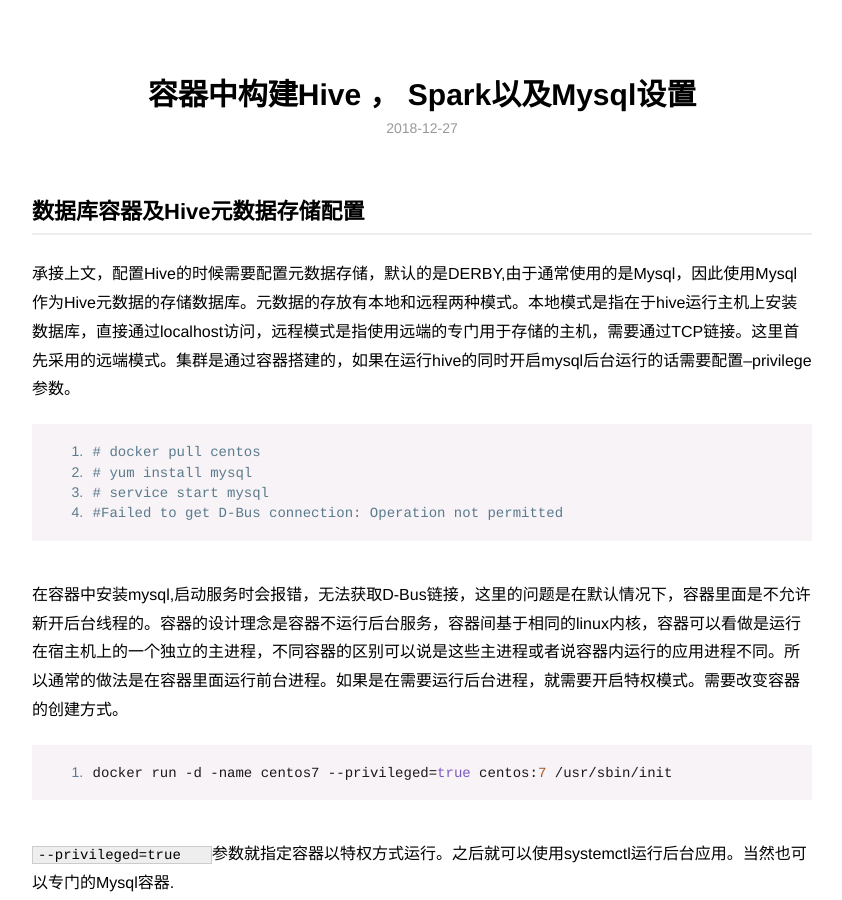
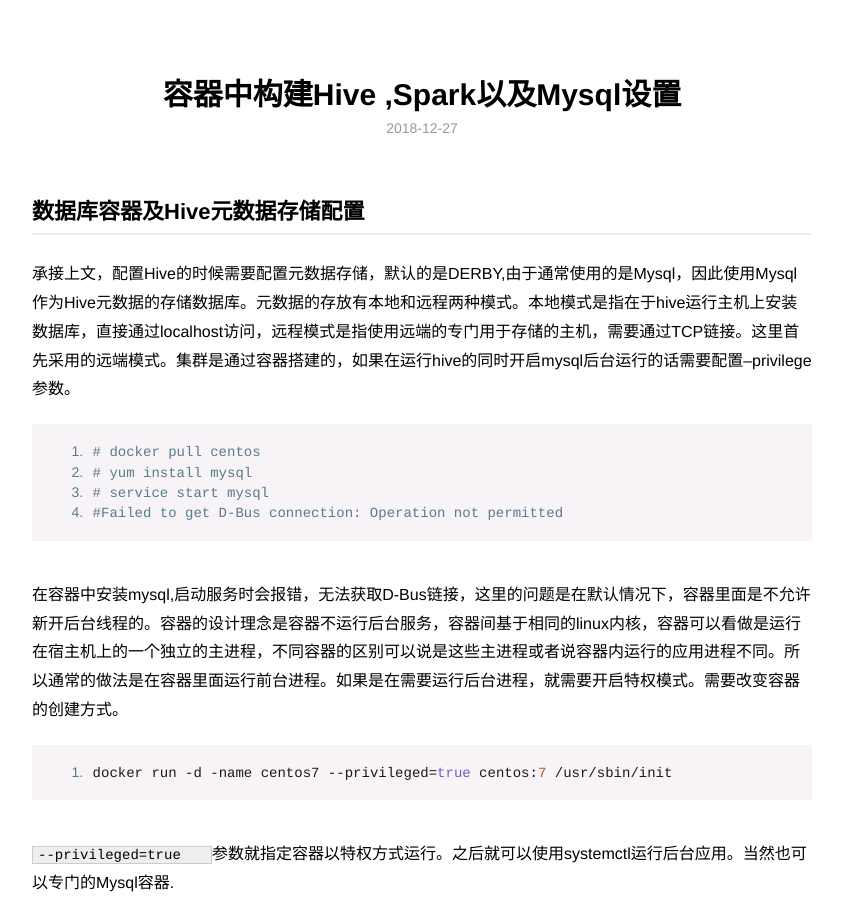
Before and after one commit to Jevade/.GitHub.io, a Jekyll site: the page built from _posts/2018-12-27-hadoop-in-docker(2).md, in a window 1280 px wide and 900 px high. Shown: the whole window, without its empty margins (218-1060 px from the left). Built offline with Jekyll 4.4.1, drawn with Linux system fonts in a browser that asks for light colours; some of the changed text lies outside the part shown.

Commit message:
修改文章

```diff
--- a/_posts/2018-12-27-hadoop-in-docker(2).md
+++ b/_posts/2018-12-27-hadoop-in-docker(2).md
@@ -1,9 +1,9 @@
 ---
 layout:     post
-title:      容器中构建Hive ， Spark以及Mysql设置
+title:      容器中构建Hive ,Spark以及Mysql设置
 category: blog
-description: 容器中， Hive ， Spark ， Mysql
-tag: Hadoop ， linux，docker
+description: 容器中,Hive ,Spark ,Mysql
+tag: Hadoop,linux,docker
 ---
 
 ## 数据库容器及Hive元数据存储配置
```
